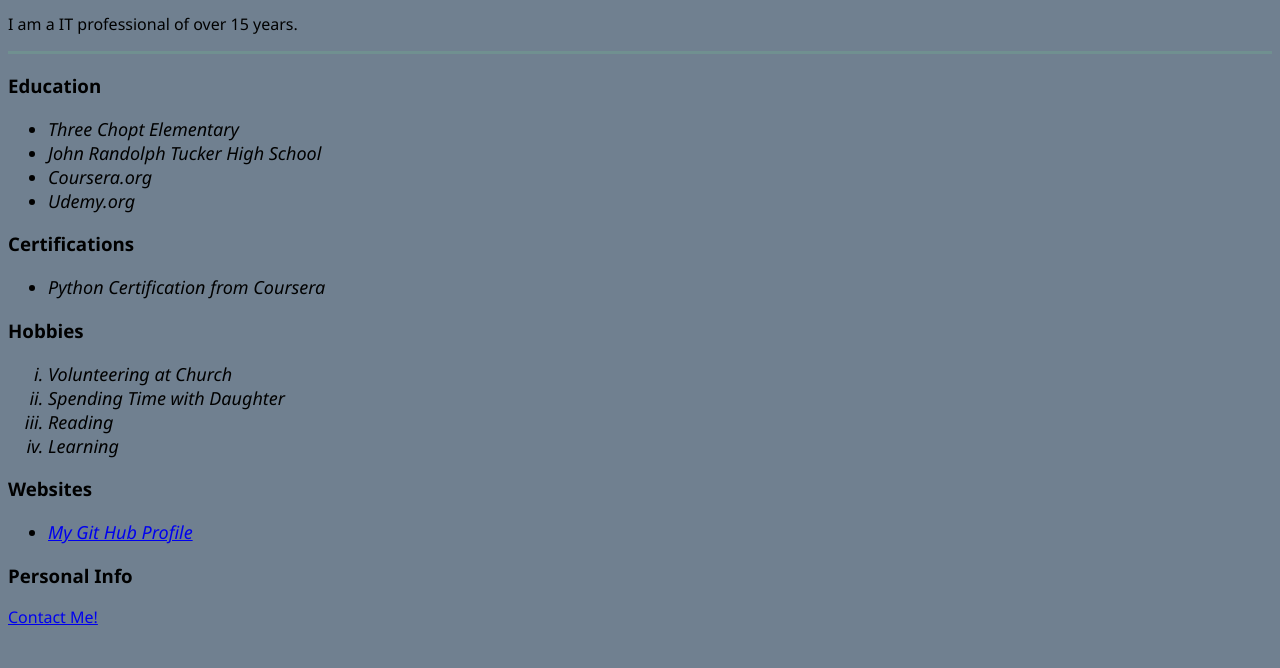
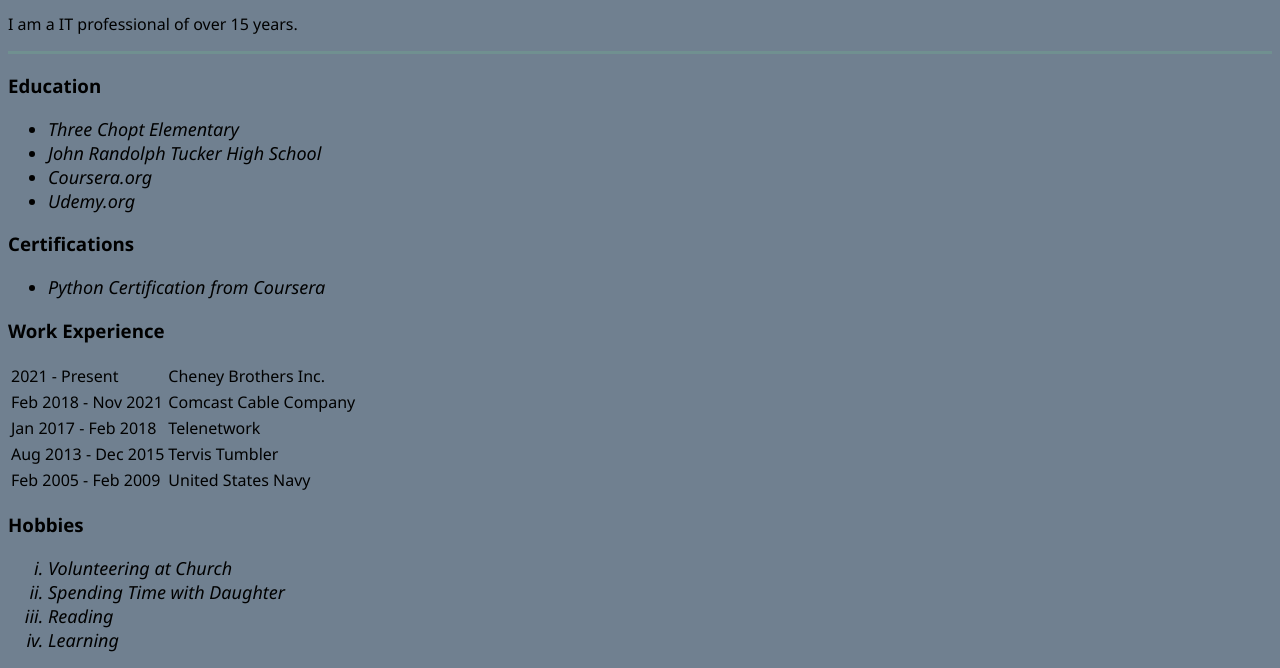
Before and after one commit to creynolds0108/myWebSite, a plain HTML site: page index.html in a window 1280 px wide. Shown: the part 555-1223 px from the top of the page. Before the commit the page ends 1191 px from the top, so only its background shows below. Drawn offline with Linux system fonts and the light colour scheme.

Commit message:
updated index.html

```diff
--- a/index.html
+++ b/index.html
@@ -33,6 +33,29 @@
         <li>Python Certification from Coursera</li>
       </ul>
     </div>
+  <h3>Work Experience</h3>
+    <table>
+      <tr>
+        <td>2021 - Present</td>
+        <td>Cheney Brothers Inc.</td>
+      </tr>
+      <tr>
+        <td>Feb 2018 - Nov 2021</td>
+        <td>Comcast Cable Company</td>
+      </tr>
+      <tr>
+        <td>Jan 2017 - Feb 2018</td>
+        <td>Telenetwork</td>
+      </tr>
+      <tr>
+        <td>Aug 2013 - Dec 2015</td>
+        <td>Tervis Tumbler</td>
+      </tr>
+      <tr>
+        <td>Feb 2005 - Feb 2009</td>
+        <td>United States Navy</td>
+      </tr>
+    </table>
   <h3>Hobbies</h3>
     <div id="hobbies">
       <ol type="i">
```
